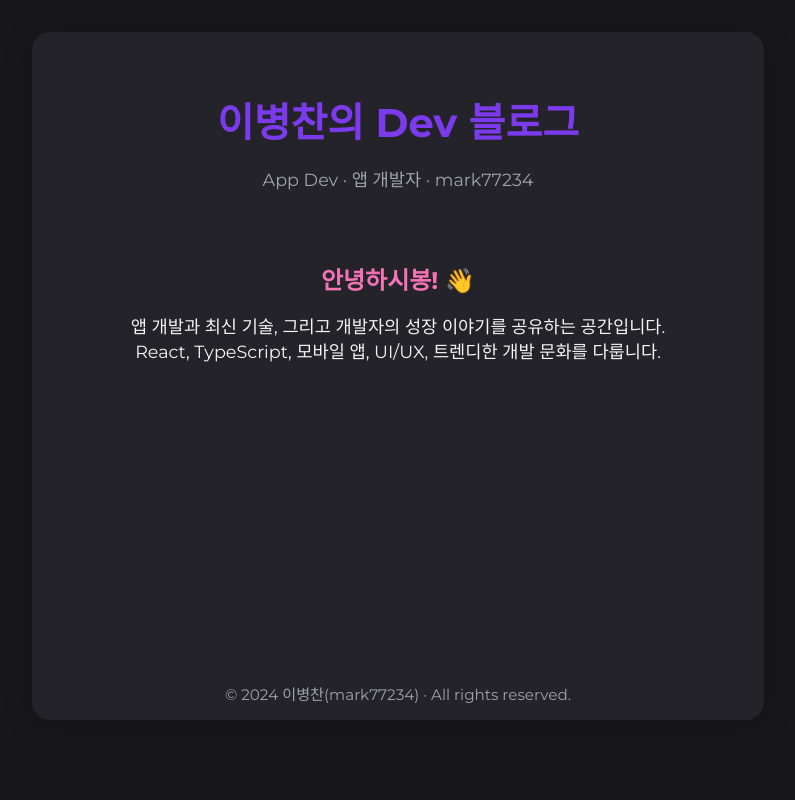
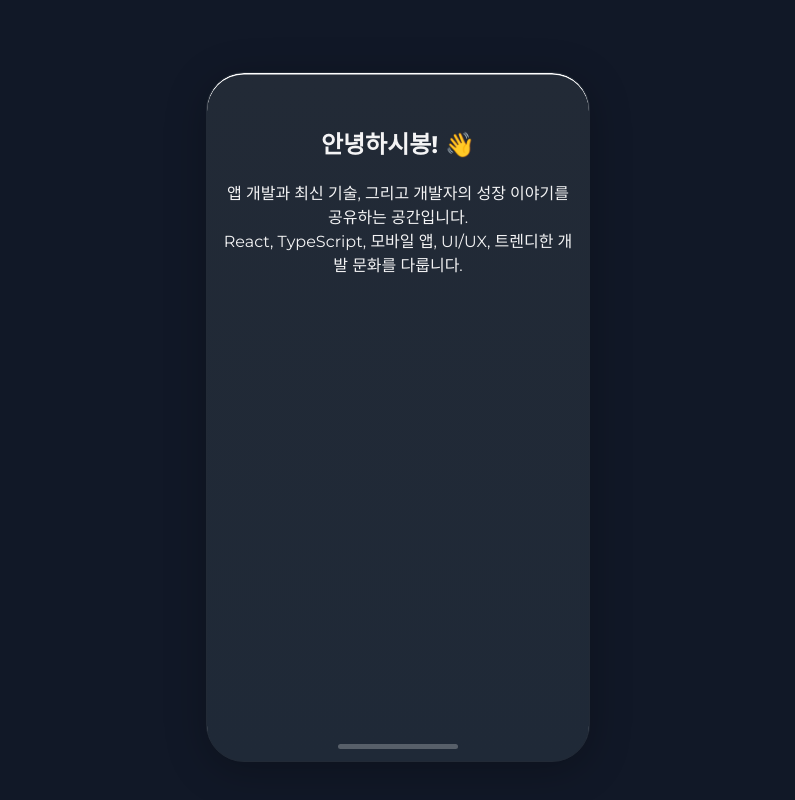
Before and after one commit to mark77234/mark77234.github.io, a React (Vite) app: page / in a window 1280 px wide. Shown: the whole page, without its empty margins (242-1037 px from the left). Built offline with nearby package versions, Linux system fonts and the light colour scheme.

Commit message:
feat: 초기설정

```diff
--- a/src/App.tsx
+++ b/src/App.tsx
@@ -1,28 +1,8 @@
 import "./App.css";
+import Home from "./pages/home";
 
 const App = () => {
-  return (
-    <div className="app-container">
-      <header className="main-header">
-        <h1>이병찬의 Dev 블로그</h1>
-        <p className="subtitle">App Dev · 앱 개발자 · mark77234</p>
-      </header>
-      <main className="main-content">
-        <section className="intro-section">
-          <h2>안녕하시봉! 👋</h2>
-          <p>
-            앱 개발과 최신 기술, 그리고 개발자의 성장 이야기를 공유하는
-            공간입니다.
-            <br />
-            React, TypeScript, 모바일 앱, UI/UX, 트렌디한 개발 문화를 다룹니다.
-          </p>
-        </section>
-      </main>
-      <footer className="main-footer">
-        <span>© 2024 이병찬(mark77234) · All rights reserved.</span>
-      </footer>
-    </div>
-  );
+  return <Home />;
 };
 
 export default App;
--- /dev/null
+++ b/src/components/home/MainScreen.tsx
@@ -0,0 +1,12 @@
+export default function MainSreen() {
+  return (
+    <section className="intro-section">
+      <h2>안녕하시봉! 👋</h2>
+      <p>
+        앱 개발과 최신 기술, 그리고 개발자의 성장 이야기를 공유하는 공간입니다.
+        <br />
+        React, TypeScript, 모바일 앱, UI/UX, 트렌디한 개발 문화를 다룹니다.
+      </p>
+    </section>
+  );
+}
--- a/src/index.css
+++ b/src/index.css
@@ -1,10 +1,9 @@
 @import url("https://fonts.googleapis.com/css2?family=Montserrat:wght@400;700&display=swap");
 
 :root {
-  --color-bg: #18181b;
-  --color-bg-light: #232329;
-  --color-primary: #7c3aed;
-  --color-accent: #f472b6;
+  --color-bg: #111827;
+  --color-bg-light: #1f2937;
+  --color-primary: #fff;
   --color-text: #f4f4f5;
   --color-subtext: #a1a1aa;
   --font-main: "Montserrat", "Pretendard", "Apple SD Gothic Neo", Arial,
@@ -17,58 +16,32 @@ body {
   background: var(--color-bg);
   color: var(--color-text);
   font-family: var(--font-main);
-  min-height: 100vh;
-  transition: background 0.3s;
 }
 
-.app-container {
-  max-width: 700px;
-  margin: 0 auto;
-  padding: 2rem 1rem 1rem 1rem;
-  background: var(--color-bg-light);
-  border-radius: 18px;
-  box-shadow: 0 4px 32px rgba(0, 0, 0, 0.18);
-  min-height: 80vh;
+.iphone-container {
+  position: relative;
+  max-width: 350px; /* iPhone 16 Pro 예상 가로 px */
+  margin: 40px auto 0 auto; /* 상단 status bar 공간 확보 */
+  padding: 2rem 1rem 3.5rem 1rem; /* 하단 홈 인디케이터 공간 확보 */
+  background: linear-gradient(180deg, #222a36 0%, #1f2937 100%);
+  border-radius: 38px;
+  box-shadow: 0 8px 40px 0 rgba(0, 0, 0, 0.25), 0 1.5px 0 #fff inset;
+  min-height: 600px; /* iPhone 16 Pro 예상 세로 px */
   display: flex;
   flex-direction: column;
+  border: 1.5px solid #222a36;
+  overflow: hidden;
 }
 
-.main-header {
-  text-align: center;
-  margin-bottom: 2rem;
+.iphone-home-indicator {
+  position: absolute;
+  left: 50%;
+  bottom: 12px;
+  transform: translateX(-50%);
+  width: 120px;
+  height: 5px;
+  background: #fff;
+  border-radius: 3px;
+  opacity: 0.25;
+  z-index: 2;
 }
-
-.main-header h1 {
-  font-size: 2.5rem;
-  font-weight: 700;
-  color: var(--color-primary);
-  margin-bottom: 0.5rem;
-}
-
-.subtitle {
-  color: var(--color-subtext);
-  font-size: 1.1rem;
-  font-weight: 400;
-}
-
-.main-content {
-  flex: 1;
-}
-
-.intro-section h2 {
-  font-size: 1.5rem;
-  color: var(--color-accent);
-  margin-bottom: 0.5rem;
-}
-
-.intro-section p {
-  font-size: 1.1rem;
-  color: var(--color-text);
-}
-
-.main-footer {
-  text-align: center;
-  margin-top: 2rem;
-  color: var(--color-subtext);
-  font-size: 0.95rem;
-}
--- /dev/null
+++ b/src/pages/home.tsx
@@ -0,0 +1,13 @@
+import MainSreen from "../components/home/MainScreen";
+
+export default function Home() {
+  return (
+    <div>
+      <div className="iphone-container">
+        <MainSreen />
+
+        <div className="iphone-home-indicator" />
+      </div>
+    </div>
+  );
+}
```
